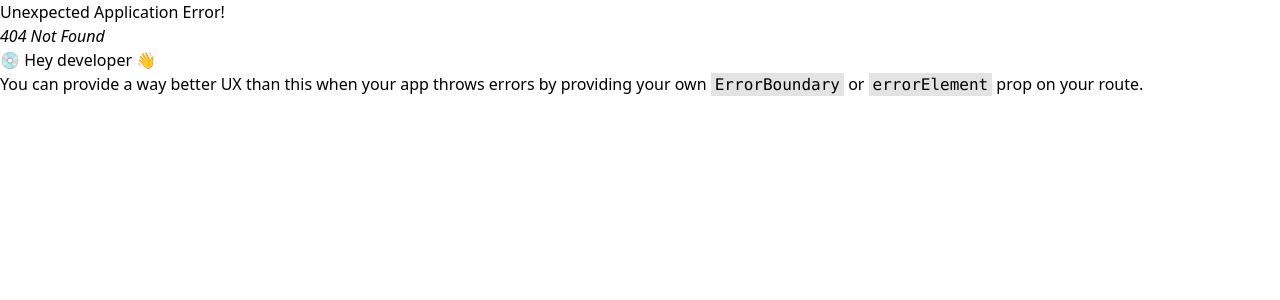
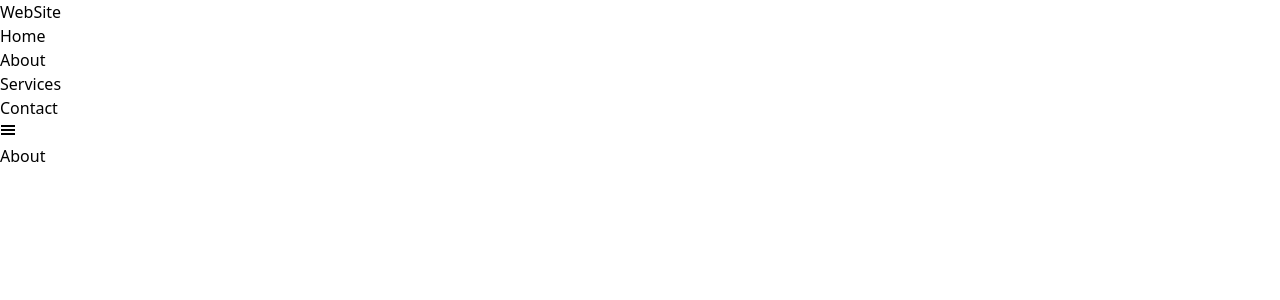
Before and after one commit to elhadjtall/SITE_AGENCE, a React (Vite) app in the folder frontend/: page /about in a window 1280 px wide. Before the commit this address had no page. Shown: the top 300 px of the page. Built offline with nearby package versions, Linux system fonts and the light colour scheme.

Commit message:
AJout de la page About

```diff
--- a/frontend/src/main.jsx
+++ b/frontend/src/main.jsx
@@ -6,6 +6,7 @@ import App from "./App.jsx";
 import { createBrowserRouter, RouterProvider } from "react-router-dom";
 
 import Home from "./pages/Home.jsx";
+import About from "./pages/About.jsx";
 
 const router = createBrowserRouter([
   {
@@ -16,6 +17,10 @@ const router = createBrowserRouter([
         path: "/",
         element: <Home />,
       },
+      {
+        path: "/about",
+        element: <About />,
+      }
     ],
   },
 ]);
--- /dev/null
+++ b/frontend/src/pages/About.jsx
@@ -0,0 +1,47 @@
+import React from 'react';
+import CountUp from 'react-countup';
+import { Link } from 'react-router-dom';
+
+
+const subTitle = "Mon ambition";
+const title = 'Become a Marchant';
+
+const desc =
+    "Vous êtes la bienvenue sur mon site, nous vous proprosons differents types d'appartement et immeubles";
+
+const btnText = "Apply Now";
+
+const countList = [
+    {
+        iconName: "icofont-users-alt-4",
+        count: "1200",
+        title: "Voir plus de 2000 articles",
+    },
+    {
+        iconName: "icofont-users-alt-4",
+        count: "1200",
+        title: "Voir plus de 2000 articles",
+    },
+    {
+        iconName: "icofont-users-alt-4",
+        count: "1200",
+        title: "Voir plus de 2000 articles",
+    }
+]
+const About = () => {
+  return (
+    <div>
+      <div className="container">
+        <div className="section-wrapper">
+            <div>
+                <div className="col">
+                    <h1>About</h1>
+                </div>
+            </div>
+        </div>
+      </div>
+    </div>
+  )
+}
+
+export default About
```
Also changed, not shown: frontend/src/components/Contact.jsx (+11 -0 lines).
